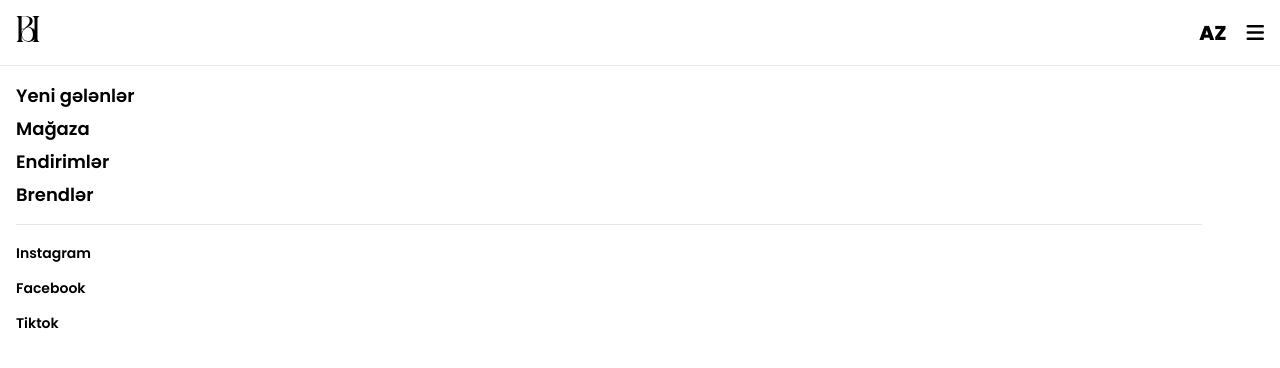
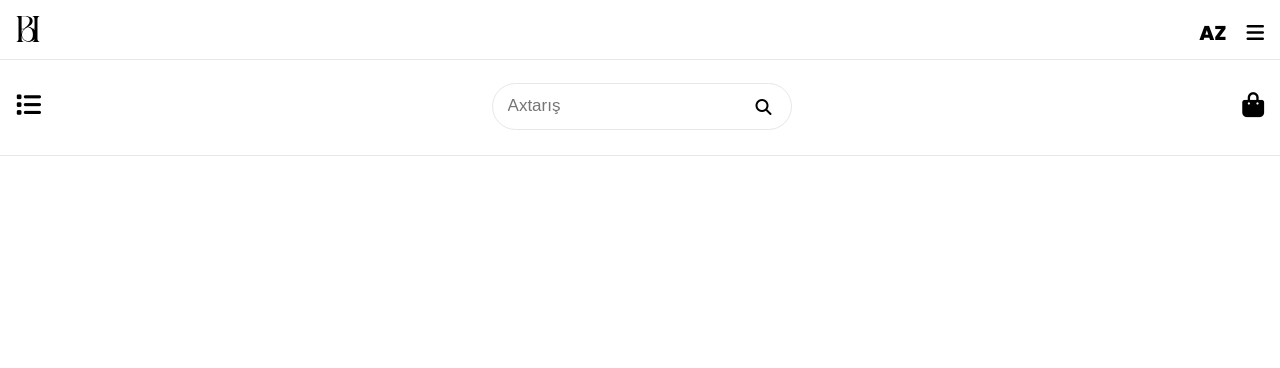
Before and after one commit to HuseynliTogrul/BrandHunter-FrontEnd-Project, a plain HTML site: page index.html in a window 1280 px wide. Drawn offline with Linux system fonts and the light colour scheme.

Commit message:
BrandHunter project

```diff
--- a/index.html
+++ b/index.html
@@ -13,6 +13,7 @@
 </head>
 
 <body>
+    <header>
         <div class="container">
             <div class="header">
                 <div class="logo">
@@ -23,39 +24,55 @@
                     <i class="fa-solid fa-bars"></i>
                 </div>
             </div>
-        <div class="menu-bar">
+        </div>
+        <div class="container">
+            <div class="navbar">
+                <div class="navbar-icon">
+                    <i class="fa-solid fa-list"></i>
+                </div>
+                <div class="navbar-search">
+                    <input type="text" placeholder="Axtarış">
+                    <i class="fa-solid fa-magnifying-glass"></i>
+                </div>
+                <div class="navbar-basket">
+                    <i class="fa-solid fa-bag-shopping"></i>
+                </div>
+            </div>
+        </div>
+    </header>
+
+
+    <div class="menu-bar hidden">
         <div class="bar-top">
             <ul>
                 <Li>
-                        <a href="">Yeni gələnlər</a>
+                    <a href="#">Yeni gələnlər</a>
                 </Li>
                 <Li>
-                        <a href="">Mağaza</a>
+                    <a href="#">Mağaza</a>
                 </Li>
                 <Li>
-                        <a href="">Endirimlər</a>
+                    <a href="#">Endirimlər</a>
                 </Li>
                 <Li>
-                        <a href="">Brendlər</a>
+                    <a href="#">Brendlər</a>
                 </Li>
             </ul>
         </div>
         <div class="bar-bottom">
             <ul>
                 <li>
-                        <a href="">Instagram</a>
+                    <a href="#">Instagram</a>
                 </li>
                 <li>
-                        <a href="">Facebook</a>
+                    <a href="#">Facebook</a>
                 </li>
                 <li>
-                        <a href="">Tiktok</a>
+                    <a href="#">Tiktok</a>
                 </li>
             </ul>
         </div>
     </div>
-    </div>
-
 
 
     <script src="./app.js"></script>
--- a/style.css
+++ b/style.css
@@ -19,11 +19,27 @@ html{
     font-family: 'Poppins', sans-serif;
 }
 
+.hidden{
+    display: none;
+}
+
+header{
+    /* padding: 0 16px; */
+}
+
+.container{
+    /* padding: 16px; */
+    display: flex;
+    flex-direction: column;
+    margin: 16px auto;
+    /* width: 425px; */
+}
+
 .header{
-    padding: 16px;
     display: flex;
     justify-content: space-between;
     align-items: center;
+    padding: 0 16px 10px;
     border-bottom: 1px solid #e5e7eb;
 }
 
@@ -84,3 +100,42 @@ html{
     font-weight: 600;
     cursor: pointer;
 }
+
+.navbar{
+    display: flex;
+    justify-content: space-between;
+    align-items: center;
+    padding: 7px 16px 25px;
+    border-bottom: 1px solid #e5e7eb;
+}
+
+.navbar-icon i{
+    font-size: 25px;
+    cursor: pointer;
+}
+
+.navbar-search{
+    position: relative;
+}
+
+.navbar-search input{
+    padding: 15px;
+    border-radius: 30px;
+    width: 300px;
+    border: 1px solid #e5e7eb;
+}
+
+.navbar-search input::placeholder{
+    font-size: 17px;
+}
+
+.navbar-search i{
+    position: absolute;
+    top: 16px;
+    right: 20px;
+}
+
+.navbar-basket i{
+    font-size: 25px;
+    cursor: pointer;
+}
```
Lines whose indentation alone changed are shown as unchanged.
